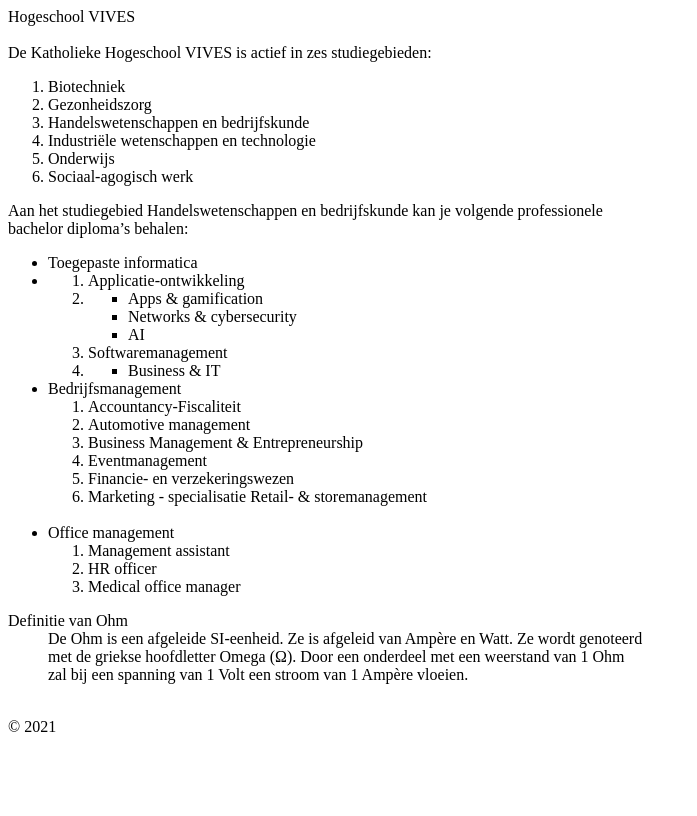
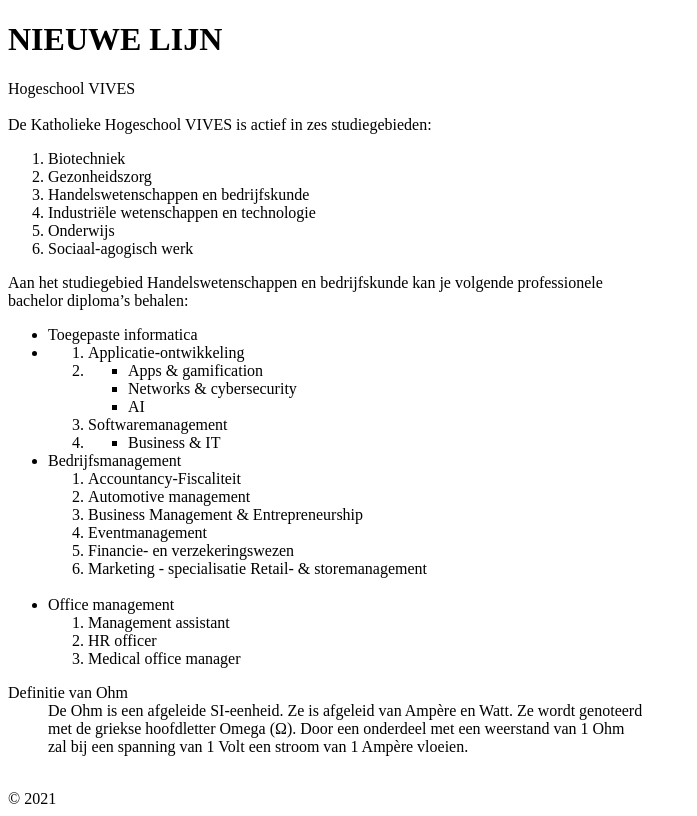
Before and after one commit to JoranMenu/JoranMenu.github.io, a plain HTML site: page index.html in a window 1280 px wide. Shown: the whole page, without its empty margins (0-697 px from the left). Drawn offline with Linux system fonts and the light colour scheme.

Commit message:
Update index.html

```diff
--- a/index.html
+++ b/index.html
@@ -5,6 +5,7 @@
     <title>Opleidingsaanbod</title>
 </head>
 <body>
+<h1>NIEUWE LIJN</h1>
 <header>Hogeschool VIVES</header>
 <br>
 <section>
```
